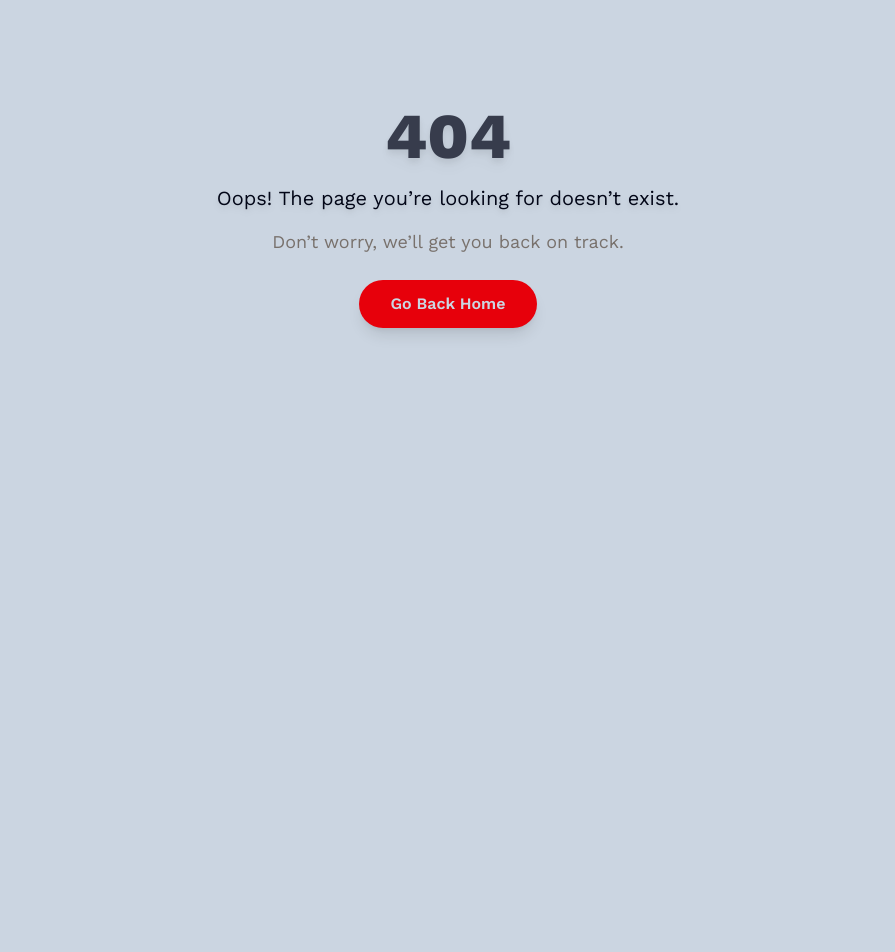
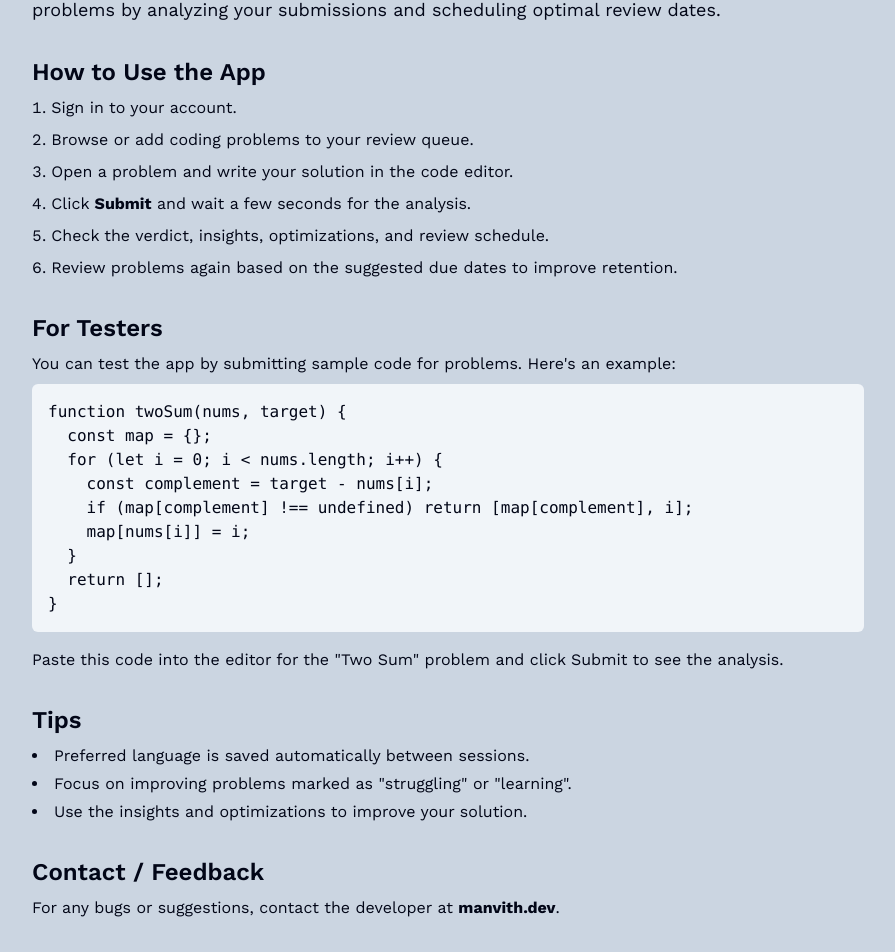
Before and after one commit to adityapai05/leetpulse, a Next.js app: page /docs in a window 1280 px wide. Before the commit this address had no page. Shown: the part 192-1144 px from the top of the page, without its empty margins (192-1087 px from the left). Before the commit the page ends 800 px from the top, so only its background shows below. Built offline with nearby package versions, Linux system fonts and the light colour scheme.

Commit message:
MVP commit 1

```diff
--- /dev/null
+++ b/src/app/(pages)/docs/page.tsx
@@ -0,0 +1,79 @@
+"use client";
+
+export default function Docs() {
+  return (
+    <div className="p-8 max-w-4xl mx-auto flex flex-col gap-8">
+      <h1 className="text-4xl font-bold mb-4">leetpulse Documentation</h1>
+
+      <section className="flex flex-col gap-2">
+        <h2 className="text-2xl font-semibold">Welcome</h2>
+        <p className="text-lg text-text_primary">
+          LeetPulse is a spaced-repetition tool for coding problems. It helps
+          you review and master problems by analyzing your submissions and
+          scheduling optimal review dates.
+        </p>
+      </section>
+
+      <section className="flex flex-col gap-2">
+        <h2 className="text-2xl font-semibold">How to Use the App</h2>
+        <ol className="list-decimal list-inside gap-2 flex flex-col text-text_primary">
+          <li>Sign in to your account.</li>
+          <li>Browse or add coding problems to your review queue.</li>
+          <li>Open a problem and write your solution in the code editor.</li>
+          <li>
+            Click <b>Submit</b> and wait a few seconds for the analysis.
+          </li>
+          <li>
+            Check the verdict, insights, optimizations, and review schedule.
+          </li>
+          <li>
+            Review problems again based on the suggested due dates to improve
+            retention.
+          </li>
+        </ol>
+      </section>
+
+      <section className="flex flex-col gap-2">
+        <h2 className="text-2xl font-semibold">For Testers</h2>
+        <p className="text-text_primary">
+          You can test the app by submitting sample code for problems. Here's an
+          example:
+        </p>
+        <pre className="bg-bg2 p-4 rounded-md overflow-x-auto">
+          {`function twoSum(nums, target) {
+  const map = {};
+  for (let i = 0; i < nums.length; i++) {
+    const complement = target - nums[i];
+    if (map[complement] !== undefined) return [map[complement], i];
+    map[nums[i]] = i;
+  }
+  return [];
+}`}
+        </pre>
+        <p className="text-text_primary mt-2">
+          Paste this code into the editor for the "Two Sum" problem and click
+          Submit to see the analysis.
+        </p>
+      </section>
+
+      <section className="flex flex-col gap-2">
+        <h2 className="text-2xl font-semibold">Tips</h2>
+        <ul className="list-disc list-inside gap-1 flex flex-col text-text_primary">
+          <li>Preferred language is saved automatically between sessions.</li>
+          <li>
+            Focus on improving problems marked as "struggling" or "learning".
+          </li>
+          <li>Use the insights and optimizations to improve your solution.</li>
+        </ul>
+      </section>
+
+      <section className="flex flex-col gap-2">
+        <h2 className="text-2xl font-semibold">Contact / Feedback</h2>
+        <p className="text-text_primary">
+          For any bugs or suggestions, contact the developer at{" "}
+          <b>manvith.dev</b>.
+        </p>
+      </section>
+    </div>
+  );
+}
```
